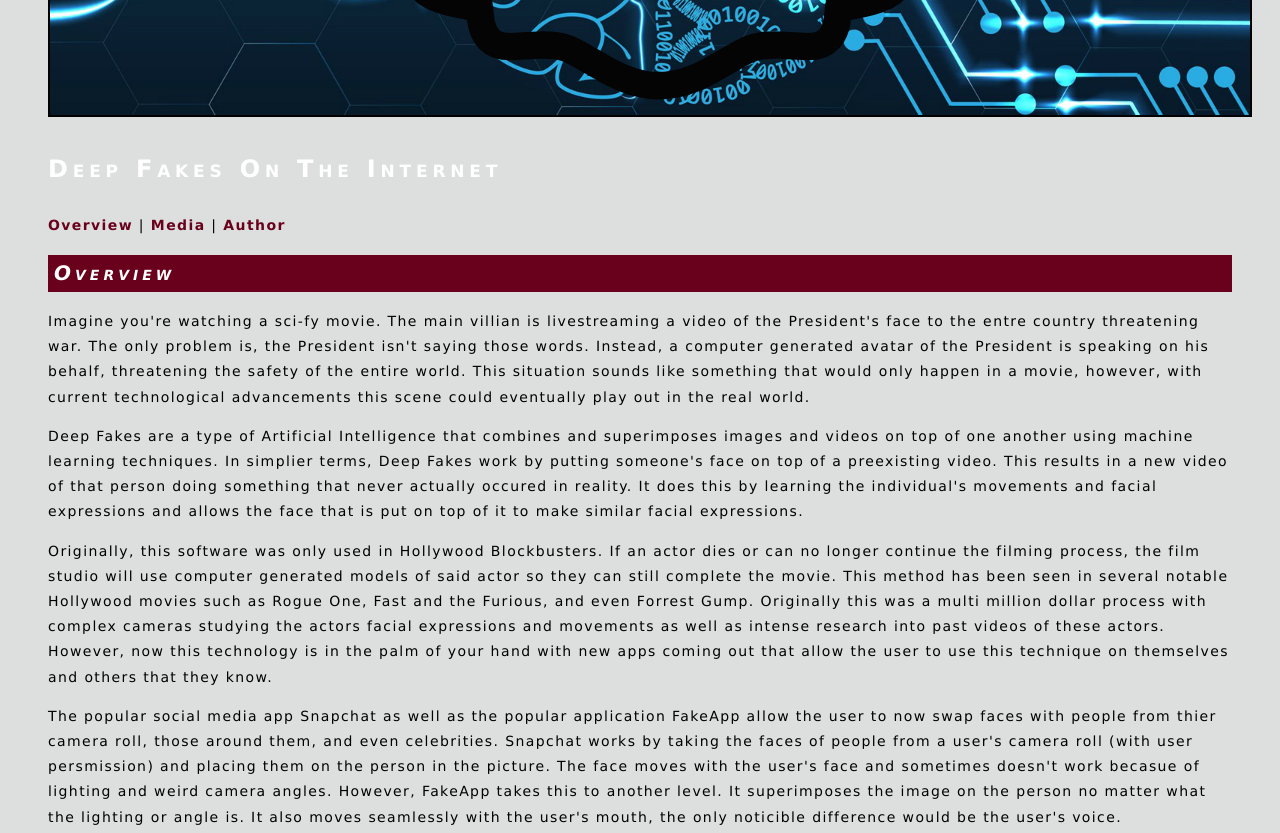
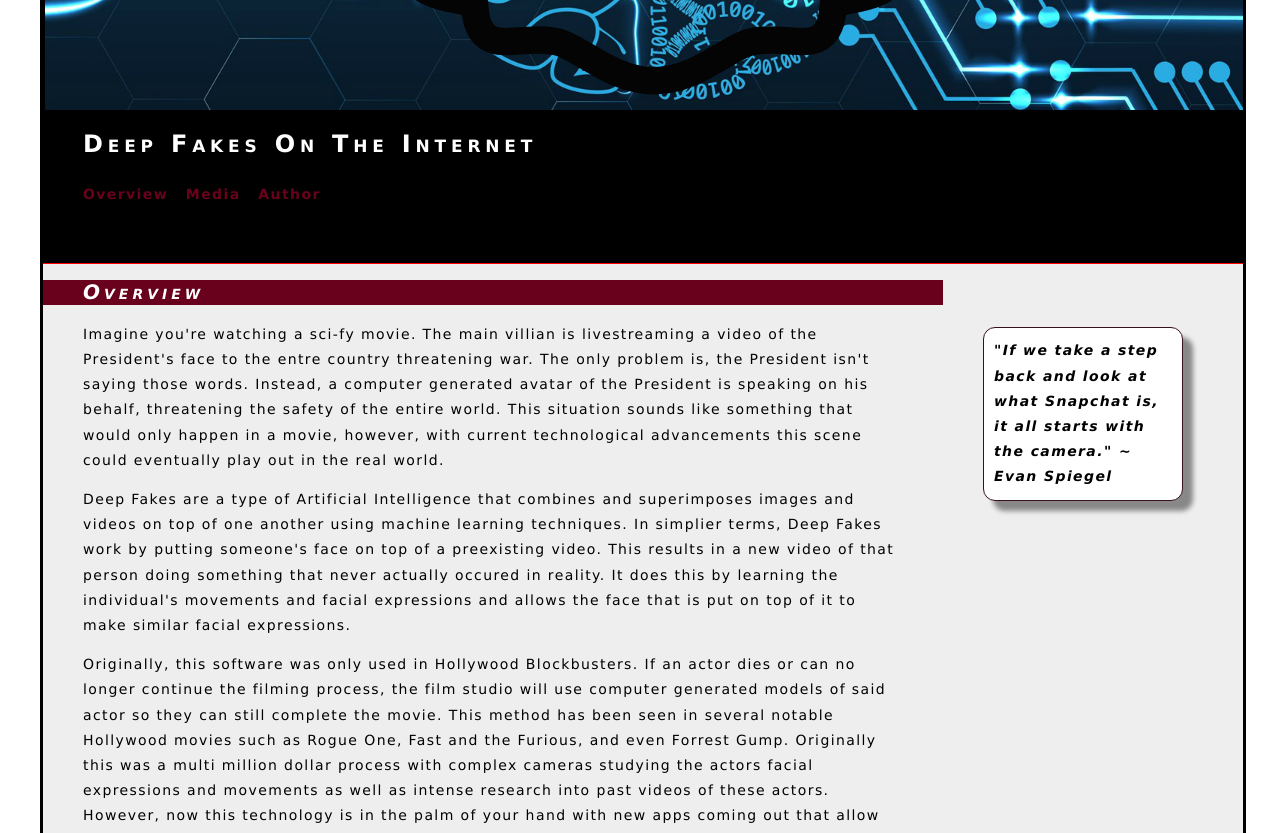
Before and after one commit to hialeah18/lis2360_webdevelopment, a plain HTML site: page lesson6_assignment/index.html in a window 1280 px wide. Shown: the part 440-1273 px from the top of the page. Drawn offline with Linux system fonts and the light colour scheme.

Commit message:
Lesson 6 Final Commit

```diff
--- a/lesson6_assignment/index.html
+++ b/lesson6_assignment/index.html
@@ -10,9 +10,13 @@
     <!-- This original content created by Leah Abounader created Spring 2019 -->
 </head>
 <body>
+    <div id="container">
+        <div id="header">
             <img src="images/banner1.jpg" alt="Deep Fake Header">
             <h1> Deep Fakes On The Internet </h1>
             <p><a href="index.html">Overview</a> | <a href="media.html">Media</a> | <a href="author.html">Author</a></p>
+        </div> <!--end of header -->
+        <div id="content">
             <h2><em> Overview</em></h2>
             <p> Imagine you're watching a sci-fy movie. The main villian is livestreaming a video of the President's face to the entre country threatening war. The only problem is, the President isn't saying those words. Instead, a computer generated avatar of the President is speaking on his behalf, threatening the safety of the entire world. This situation sounds like something that would only happen in a movie, however, with current technological advancements this scene could eventually play out in the real world. </p>
 
@@ -24,10 +28,16 @@
 
             <img src="images/fakeapp.jpg" alt="Fakeapp">
             <p><em>FakeApp logo and description.</em></p>
-  <p>&nbsp;</p>
 
-  <hr>
+      </div> <!-- end of content div -->
+      <div id="sidebar">
+          <blockquote>
+          <p><em><strong>"If we take a step back and look at what Snapchat is, it all starts with the camera."  ~ Evan Spiegel</strong></em></p>
+          </blockquote>
+      </div>
+      <div id="footer">
           <p><img src="images/creative_commons.png" width="88" height="31" alt="Creative Commons icon"><em> <a href="mailto:lma18b@my.fsu.edu">Leah Abounader</a></a></em></p>
-
+      </div> <!-- end footer -->
+    </div> <!--end of container-->
 </body>
 </html>
--- a/lesson6_assignment/style.css
+++ b/lesson6_assignment/style.css
@@ -2,11 +2,13 @@
 /* CSS Document created by Leah Abounader, Spring 2019*/
 
 body {
+	margin: 0;
+	padding: 0;
 	font-family: Geneva, Arial, Helvetica, sans-serif;
 	font-size: 14px;
 	line-height: 1.8em;
 	color: #FFFFFF;
-	background-color: #DDDFDE;
+	background-color: #fff;
 	padding: 20px 40px;
 }
 
@@ -14,17 +16,19 @@ body {
 p, li, td {
 	letter-spacing: 0.1em;
 	color: #000000;
+	padding: 0 40px;
 }
 h1 {
 	font-size: 24px;
-	padding: 4px 0;
+	padding: 0 40px;
 	font-variant: small-caps;
 	letter-spacing: .2em;
 	line-height: 2em;
+	margin: 0;
 }
 h2 {
 	font-size: 20px;
-	padding: 6px;
+	padding: 0 40px;
 	font-variant: small-caps;
 	letter-spacing: 0.2em;
 	background-color: #69011C;
@@ -35,7 +39,8 @@ h3 {
 	border-bottom-width: 1px;
 	border-bottom-style: inset;
 	border-bottom-color: #36101B;
-	padding: 4px 0;
+	background-color: #69011C;
+	padding: 0 40px;
 	font-variant: small-caps;
 	font-style: italic;
 }
@@ -52,7 +57,7 @@ a:visited {
 	text-decoration: none;
 }
 a:hover {
-	color: #000000;
+	color: #fff;
 }
 
 /* list styles ----------------------------- */
@@ -60,7 +65,10 @@ ul li {
 	margin-left: 12px;
 }
 ol {
-	margin-left: 14px;
+	margin-left: 60px;
+}
+ol li{
+	padding-left: 0px;
 }
 
 /* table styles -------------------------------------- */
@@ -94,3 +102,53 @@ iframe {
 	padding: 5px;
 	margin: 10px;
 }
+
+/* DIV styles for page layout */
+
+#container {
+	width: 1200px;
+	margin: 0 auto;
+	border: 3px solid #000;
+	background-color: #DDDFDE;
+	overflow: hidden;
+}
+
+#header {
+	width: 100%;
+	background-color: #000;
+	border-bottom: 2px solid #000;
+	padding-bottom: 40px;
+}
+
+#content {
+	width: 900px;
+	float: left;
+	padding-bottom: 40px;
+}
+
+#sidebar{
+	width: 280px;
+	float: left;
+	margin-top: 50px;
+	margin-right: 20px;
+}
+
+#sidebar p{
+	padding: 10px;
+	background: #fff;
+	border: 1px solid #36101B;
+	border-radius: 12px;
+	box-shadow: 10px 10px 5px #888;
+}
+
+#footer {
+	width: 100%;
+	background-color: #eee;
+	border-top: 1px solid #f00;
+	padding: 40px 0;
+}
+
+#footer p{
+	margin: 0;
+	clear: both;
+}
```
Also changed, not shown: lesson6_assignment/author.html (+8 -5 lines), lesson6_assignment/media.html (+10 -8 lines). Lines whose indentation alone changed are shown as unchanged.
